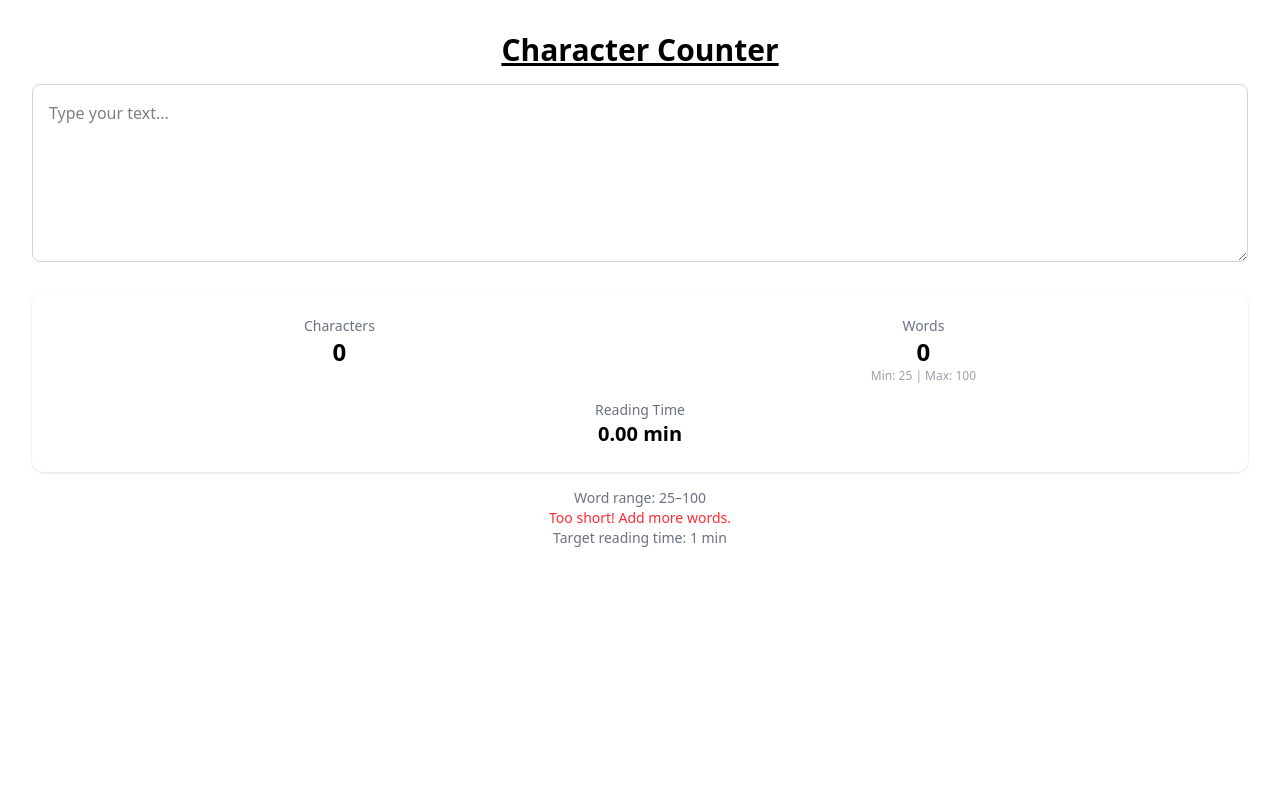
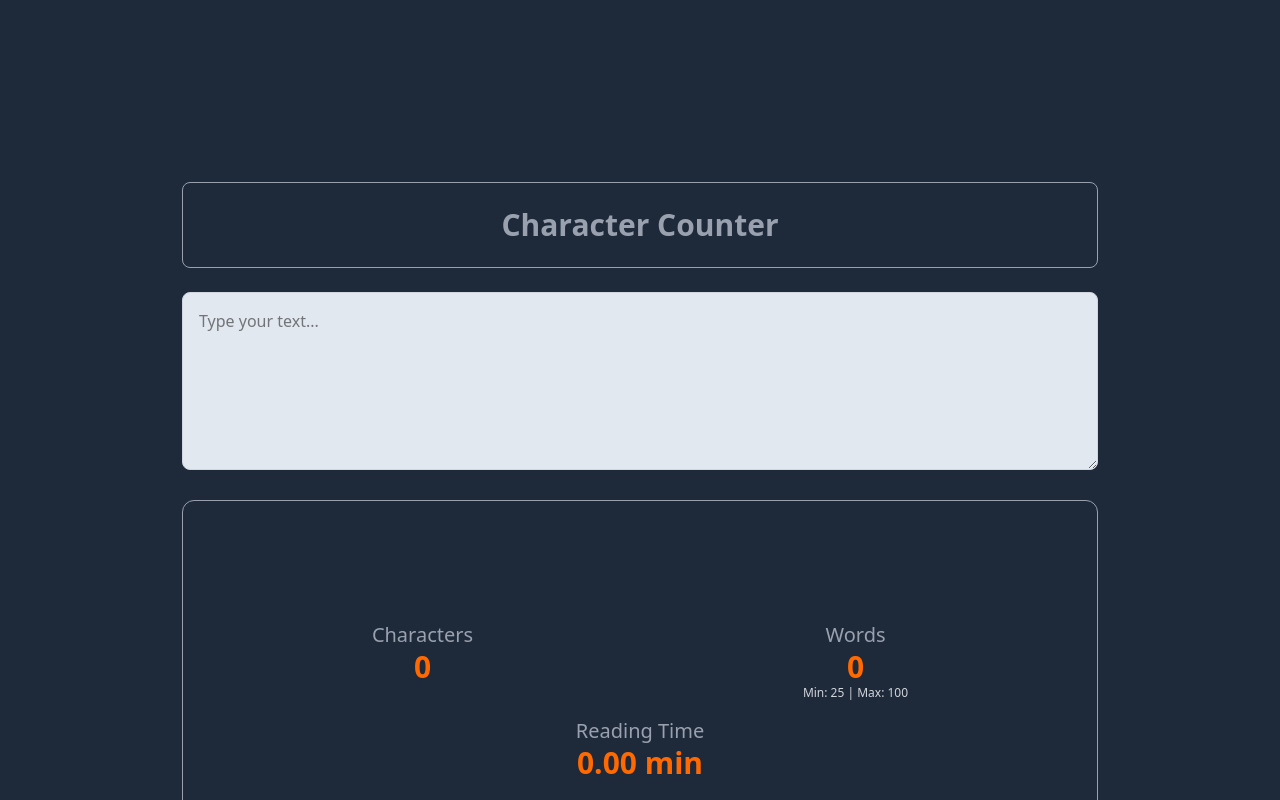
Before and after one commit to millan-figueroa-pscoursework/lab-9.2-character-counter, a React (Vite) app: page / in a window 1280 px wide. Shown: the top 800 px of the page. Built offline with nearby package versions, Linux system fonts and the light colour scheme.

Commit message:
Updates styles to be uniform across components

```diff
--- a/src/components/CharacterCounter/CharacterCounter.tsx
+++ b/src/components/CharacterCounter/CharacterCounter.tsx
@@ -45,7 +45,9 @@ export default function CharacterCounter({
 
   return (
     <div className="w-full">
-      <h1 className="text-3xl font-bold underline mb-4">Character Counter</h1>
+      <h1 className="border border-gray-400 rounded-lg text-3xl text-gray-400 font-bold py-6 mb-4">
+        Character Counter
+      </h1>
 
       <TextInput
         // updates parent state w new text
@@ -58,11 +60,11 @@ export default function CharacterCounter({
       </div>
 
       {/* conditional rendering optional props */}
-      <div className="mt-4 text-sm text-gray-500">
+      <div className="mt-4 text-md text-gray-400">
         {minWords !== undefined && maxWords !== undefined && (
           <>
             <p>
-              Word range: {minWords}–{maxWords}
+              Word range: {minWords}-{maxWords}
             </p>
             {wordCount < minWords && (
               <p className="text-red-500">Too short! Add more words.</p>
@@ -71,7 +73,7 @@ export default function CharacterCounter({
               <p className="text-red-500">Too long! Try shortening it.</p>
             )}
             {wordCount >= minWords && wordCount <= maxWords && (
-              <p className="text-green-600">✅ Within word range.</p>
+              <p className="text-yellow-200">🚦 Within word range.</p>
             )}
           </>
         )}
--- a/src/components/StatsDisplay/StatsDisplay.tsx
+++ b/src/components/StatsDisplay/StatsDisplay.tsx
@@ -4,27 +4,32 @@ export default function StatsDisplay({
   stats,
   showReadingTime = true,
 }: StatsDisplayProps) {
+  // destructure prop
   const { characterCount, wordCount, readingTime } = stats;
 
   return (
-    <div className="w-full bg-white rounded-xl p-6 shadow-sm">
+    <div className="w-full py-30 bg-gray-800 rounded-xl p-6 border border-gray-400">
       <div className="flex justify-around text-center">
         <div>
-          <p className="text-sm text-gray-500">Characters</p>
-          <p className="text-2xl font-semibold">{characterCount}</p>
+          <p className="text-xl text-gray-400">Characters</p>
+          <p className="text-3xl font-semibold text-orange-500">
+            {characterCount}
+          </p>
         </div>
 
         <div>
-          <p className="text-sm text-gray-500">Words</p>
-          <p className="text-2xl font-semibold">{wordCount}</p>
-          <p className="text-xs text-gray-400">Min: 25 | Max: 100</p>
+          <p className="text-xl text-gray-400">Words</p>
+          <p className="text-3xl font-semibold text-orange-500">{wordCount}</p>
+          <p className="text-xs text-gray-300">Min: 25 | Max: 100</p>
         </div>
       </div>
 
       {showReadingTime && (
         <div className="mt-4 text-center">
-          <p className="text-sm text-gray-500">Reading Time</p>
-          <p className="text-xl font-semibold">{readingTime.toFixed(2)} min</p>
+          <p className="text-xl text-gray-400">Reading Time</p>
+          <p className="text-3xl font-semibold text-orange-500">
+            {readingTime.toFixed(2)} min
+          </p>
         </div>
       )}
     </div>
--- a/src/components/TextInput/TextInput.tsx
+++ b/src/components/TextInput/TextInput.tsx
@@ -7,9 +7,9 @@ export default function TextInput({
   initialValue = "",
 }: TextInputProps) {
   return (
-    <div className="w-full">
+    <div className="w-full pt-2">
       <textarea
-        className="w-full p-4 border border-gray-300 rounded-lg focus:ring-2 focus:ring-blue-500 focus:border-blue-500"
+        className="w-full bg-slate-200 p-4 border border-gray-300 rounded-lg focus:ring-2 focus:ring-orange-400 focus:border-orange-400"
         placeholder={placeholder}
         defaultValue={initialValue}
         onChange={(e) => onTextChange(e.target.value)}
--- a/src/index.css
+++ b/src/index.css
@@ -1,4 +1,5 @@
 @import "tailwindcss";
+@tailwind utilities;
 
 #root {
   max-width: 1280px;
@@ -6,3 +7,9 @@
   padding: 2rem;
   text-align: center;
 }
+
+body {
+  background-color: #1e2939;
+  margin: 0;
+  padding: 150px;
+}
```
